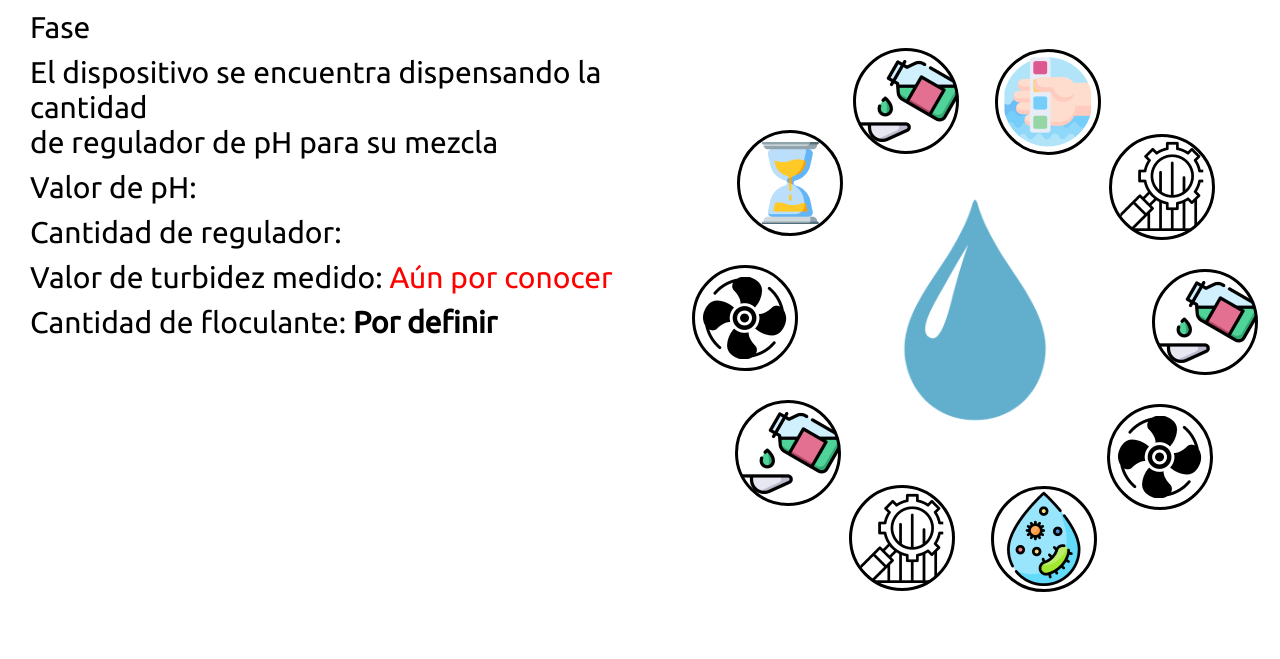
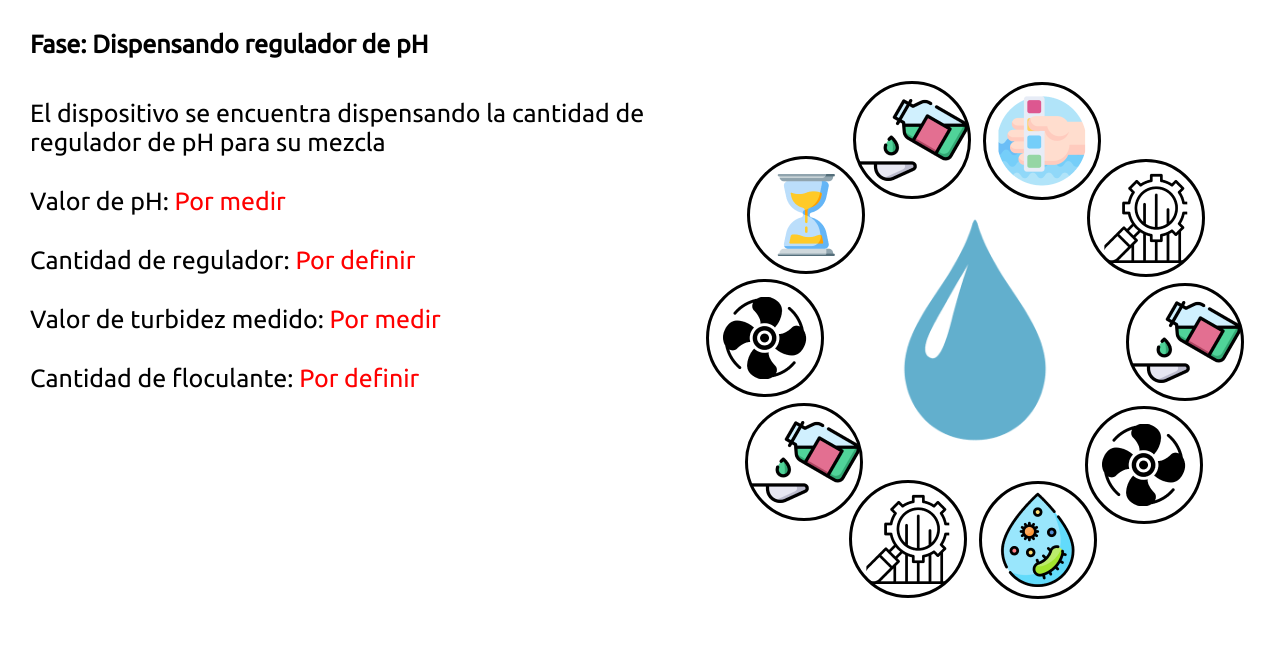
Before and after one commit to DROW900/Proyecto-TT, a Flask app: page / in a window 1280 px wide. Shown: the part 83-742 px from the top of the page. Run offline with Flask 3, Linux system fonts and the light colour scheme.

Commit message:
Cambios estéticos y definición de identificadores

```diff
--- a/pruebas.py
+++ b/pruebas.py
@@ -47,7 +47,7 @@ def index():
 ## ***** MAIN *****
 if __name__ == '__main__':
     ## Se inicializa el servidor, y se crea el hilo que llevará el flujo del PIC
-    hilo1 = Thread(target=controlarPIC)
-    hilo1.start()
+    #hilo1 = Thread(target=controlarPIC)
+    #hilo1.start()
     app.run(host="localhost" ,debug=True, port=4000)
-    hilo1.join()
+    #hilo1.join()
--- a/static/script.js
+++ b/static/script.js
@@ -9,7 +9,7 @@ function initialize(){
     const circles = document.querySelectorAll('.element')
 
     const n = 10;  // numero de circulos
-    const r = 230 // radio
+    const r = 210 // radio
 
     let angulo = 0;
     let originX = circles[0].offsetLeft
--- a/static/style.css
+++ b/static/style.css
@@ -26,6 +26,7 @@ p{
     display: flex;
     justify-content: center;
     align-items: center;
+    padding-top: 20px;
 }
 
 
@@ -37,7 +38,7 @@ p{
 .info, .guia-grafica{
     height: 100%;
     width: 50%;
-    font-size: 30px;
+    font-size: 25px;
     height: 80vh;
 }
 
@@ -48,8 +49,8 @@ p{
 .element{
     border: solid black;
     position: absolute;
-    width: 100px;
-    height: 100px;
+    width: 7rem;
+    height: 7rem;
     border-radius:50%;
     top: 50%;
     left: 50%;
@@ -131,6 +132,14 @@ p{
     font-weight: bold;
 }
 
+.sp-mgtop_10{
+    margin-top: 30px;
+}
+
+.fase{
+    margin-bottom: 40px;
+}
+
 .gota{
     position: absolute;
     width: 240px;
--- a/templates/index.html
+++ b/templates/index.html
@@ -17,12 +17,12 @@
 
     <div class="seccion-informacion">
         <div class="info">
-            <p>Fase </p>
-            <p class="descripcion">El dispositivo se encuentra dispensando la cantidad <br> de regulador de pH para su mezcla</p>
-            <p>Valor de pH: </p>
-            <p>Cantidad de regulador: </p>
-            <p>Valor de turbidez medido: <span class="sp-pendiente">Aún por conocer</span></p>
-            <p>Cantidad de floculante: <span class="sp-negritas">Por definir</span></p>
+            <p class="sp-negritas fase">Fase: <span id="faseLimpieza" class="sp-negritas">Dispensando regulador de pH</span> </p>
+            <p class="descripcion">El dispositivo se encuentra dispensando la cantidad de regulador de pH para su mezcla</p>
+            <p class="sp-mgtop_10">Valor de pH: <span id="phMedido" class="sp-pendiente">Por medir</span> </p>
+            <p class="sp-mgtop_10">Cantidad de regulador: <span id="reguladorDefinido" class="sp-pendiente">Por definir</span> </p>
+            <p class="sp-mgtop_10">Valor de turbidez medido: <span id="turbidezMedida" class="sp-pendiente">Por medir</span></p>
+            <p class="sp-mgtop_10">Cantidad de floculante: <span id="floculanteDefinido" class="sp-pendiente">Por definir</span></p>
         </div>
 
         <div id="circle">
```
